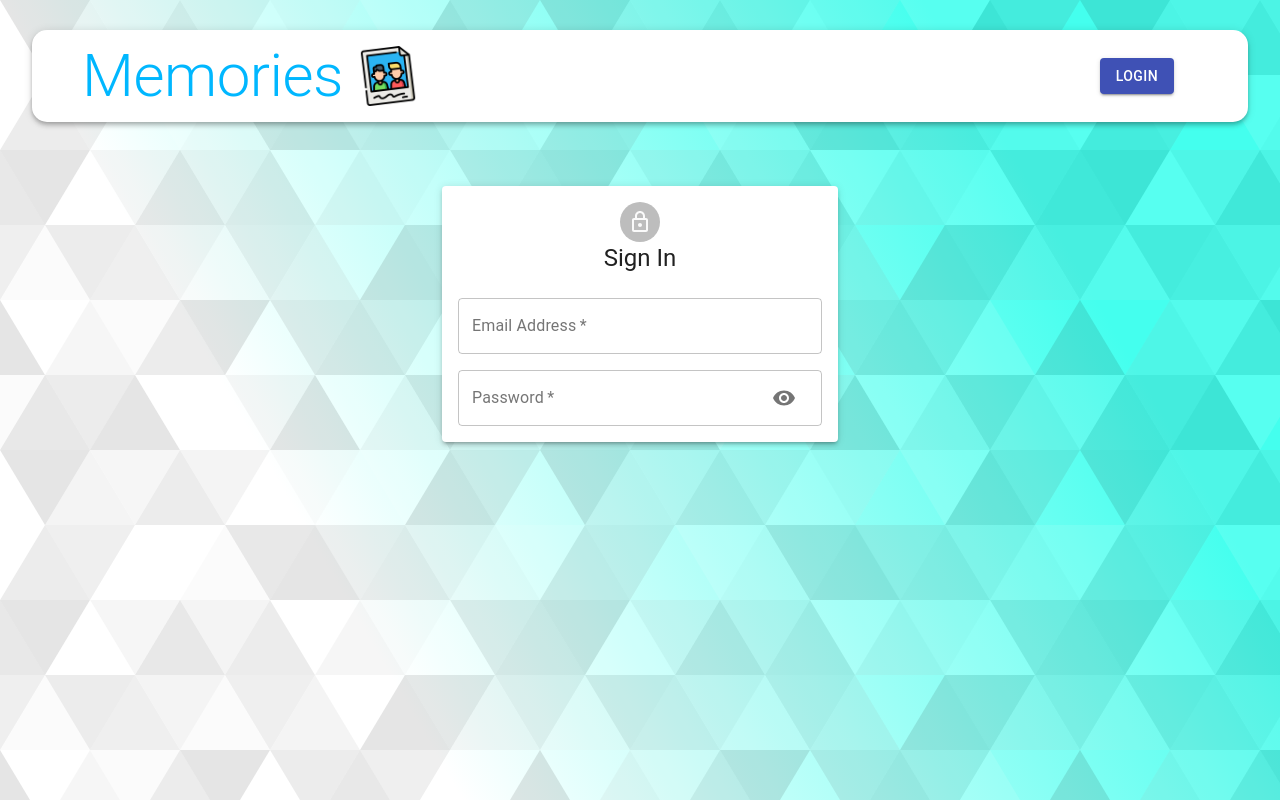
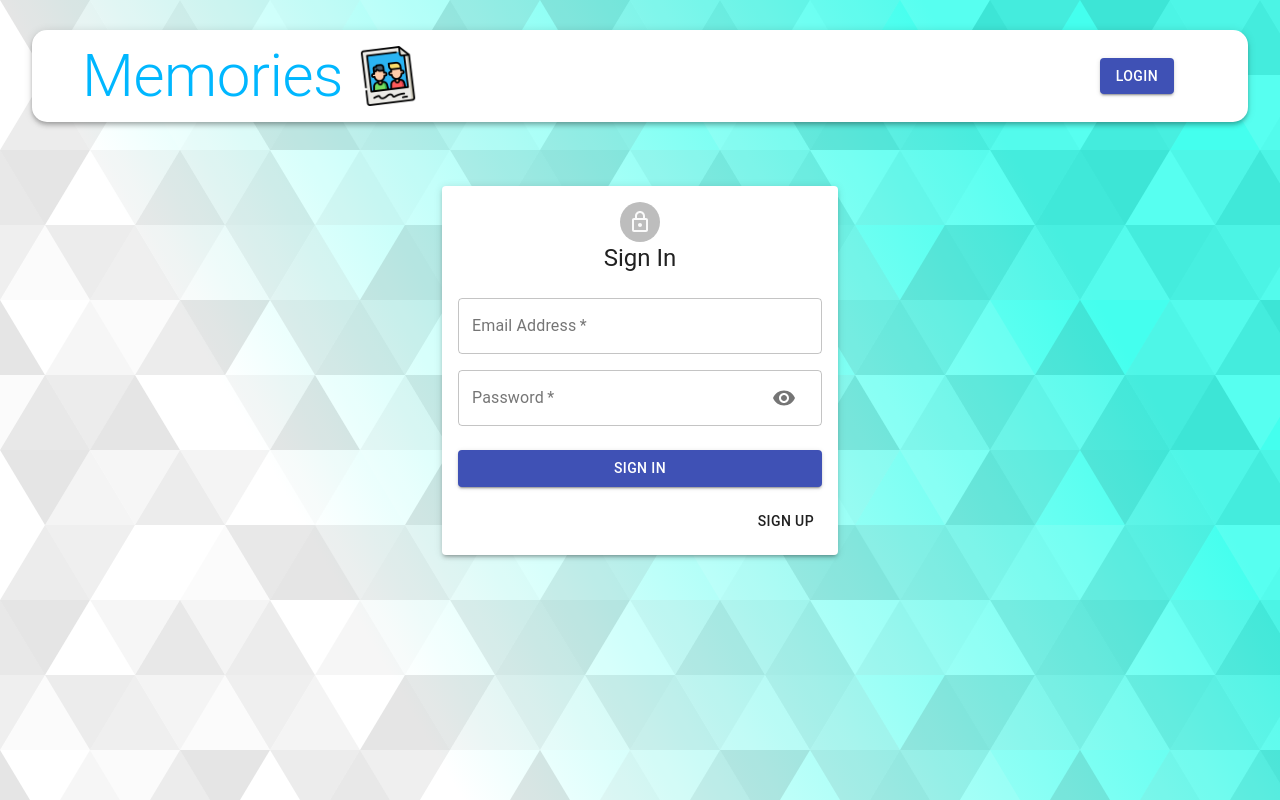
Before and after one commit to uberbrent/mern-social-media, a React (Create React App) app in the folder client/: page /auth in a window 1280 px wide. Built offline with nearby package versions, Linux system fonts and the light colour scheme.

Commit message:
finished front end forms, styles and navigation on login no functionality

```diff
--- a/client/src/components/Auth/Auth.js
+++ b/client/src/components/Auth/Auth.js
@@ -7,9 +7,8 @@ import useStyles from './styles';
 
 const Auth = () => {
     const [showPassword, setShowPassword] = useState(false);
+    const [isSignup, setIsSignup] = useState(false);
     const classes = useStyles();
-
-    const isSignup = false;
 
     const handleSubmit = () => {
 
@@ -19,9 +18,12 @@ const Auth = () => {
 
     }
 
-    const handleShowPassword = () => {
+    const switchMode = () => {
+        setIsSignup((prevIsSignup) => !prevIsSignup);
+        handleShowPassword(false);
+    }
 
-    }
+    const handleShowPassword = () => setShowPassword((prevShowPassword) => !prevShowPassword )
 
     return (
         <Container component="main" maxWidth="xs">
@@ -36,12 +38,23 @@ const Auth = () => {
                             isSignup && (
                                 <>
                                     <Input name="firstName" label="First Name" handleChange={handleChange} autoFocus half />
-                                    <Input name="firstName" label="First Name" handleChange={handleChange} autoFocus half />
+                                    <Input name="lastName" label="Last Name" handleChange={handleChange} autoFocus half />
                                 </>
                             )
                         }
                         <Input name="email" label="Email Address" handleChange={handleChange} type="email" />
                         <Input name="password" label="Password" handleChange={handleChange} type={showPassword ? "text" : "password"} handleShowPassword={handleShowPassword} />
+                        { isSignup && <Input name="confirmPassword" label="Repeat Password" handleChange={handleChange} type="password" />}
+                    </Grid>
+                    <Button type="submit" fullWidth variant="contained" color="primary" className={classes.submit}>
+                        {isSignup ? 'Sign Up' : 'Sign In'}
+                    </Button>
+                    <Grid container justify="flex-end">
+                        <Grid item>
+                            <Button onClick={switchMode}>
+                                {isSignup ? 'Already have an account? Sign In' : 'Sign Up'}
+                            </Button>
+                        </Grid>
                     </Grid>
                 </form>
             </Paper>
@@ -49,4 +62,4 @@ const Auth = () => {
     )
 }
 
-export default Auth
+export default Auth;
```
